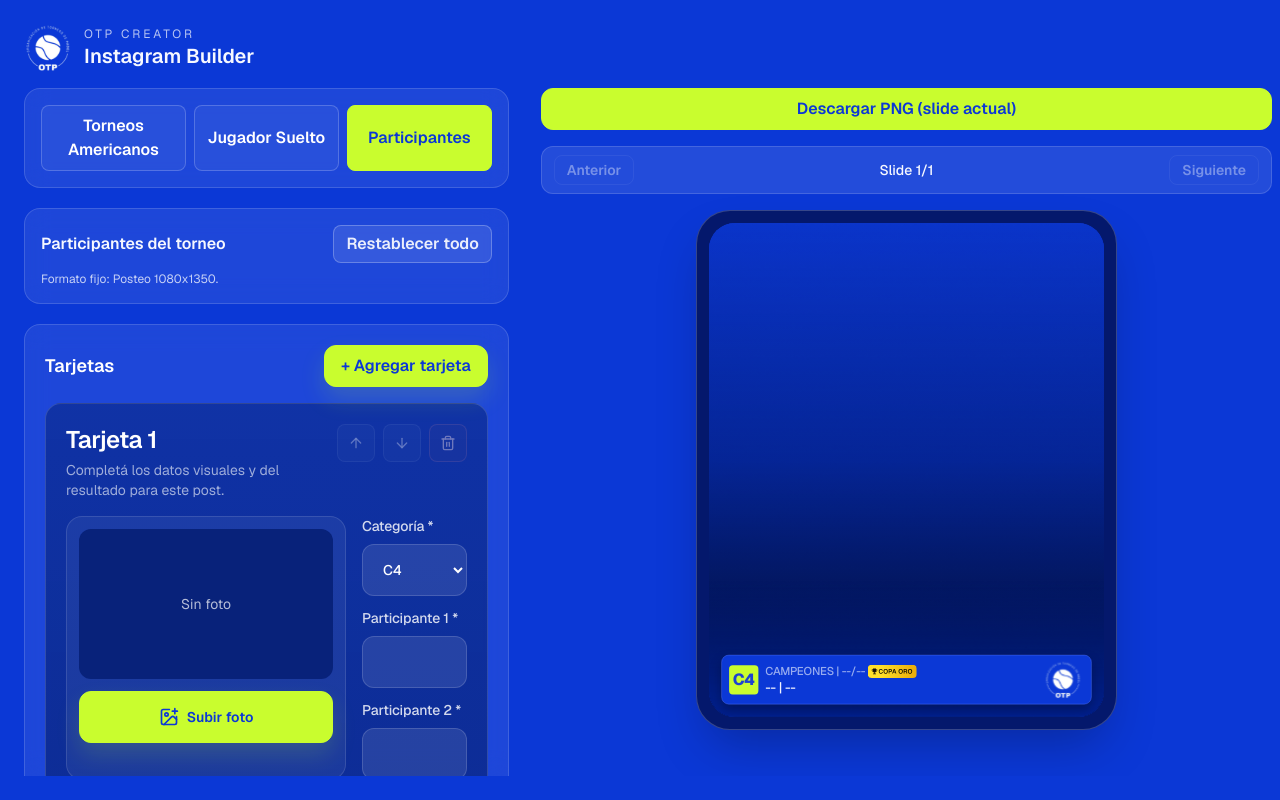
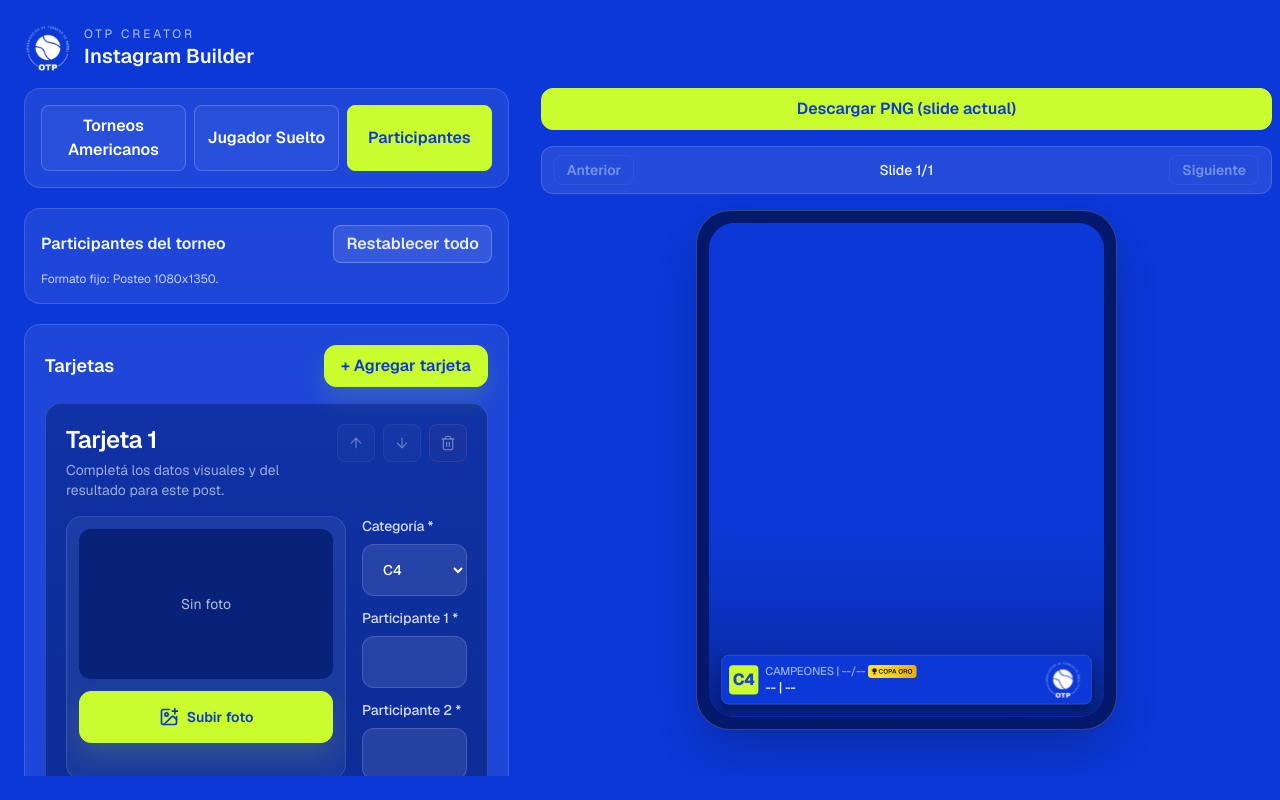
Before and after one commit to sumar21/OTP-Stories-Builder, a Next.js app: page / in a window 1280 px wide. Both pictures are taken after a click on the button "Participantes". Built offline with nearby package versions, Linux system fonts and the light colour scheme.

Commit message:
Adjust participants background gradient

```diff
--- a/components/ParticipantsSlideRenderer.tsx
+++ b/components/ParticipantsSlideRenderer.tsx
@@ -22,6 +22,10 @@ const CUP_TAG_SRC: Record<ParticipantCard["copa"], string> = {
 
 const OTP_LOGO_SRC = "/logos/otp-logo.svg";
 const CUP_TAG_HEIGHT = 36;
+const PHOTO_SHADE_GRADIENT =
+  "linear-gradient(180deg, rgba(7,18,66,0) 0%, rgba(7,18,66,0) 58%, rgba(4,13,52,0.06) 72%, rgba(3,9,38,0.22) 86%, rgba(3,9,38,0.48) 100%)";
+const BLUE_BACKGROUND_GRADIENT =
+  "linear-gradient(180deg, rgba(11,56,214,0) 0%, rgba(11,56,214,0) 66%, rgba(11,56,214,0.12) 78%, rgba(11,56,214,0.34) 88%, rgba(11,56,214,0.72) 96%, rgba(11,56,214,0.94) 100%)";
 
 export function ParticipantsSlideRenderer({ card }: ParticipantsSlideRendererProps) {
   const formattedDate = formatToDayMonth(card.fecha);
@@ -39,25 +43,24 @@ export function ParticipantsSlideRenderer({ card }: ParticipantsSlideRendererPro
 
   return (
     <div className="relative size-full overflow-hidden bg-[#0b38d6] text-[#f5f7ff]">
+      {card.fotoDataUrl ? (
         <img
-        src={card.fotoDataUrl || "/graphics/fondo-participantes.png"}
+          src={card.fotoDataUrl}
           alt="Participantes del torneo"
           className="absolute inset-0 size-full object-cover"
           loading="eager"
           decoding="sync"
           draggable={false}
         />
+      ) : null}
 
-      <div className="pointer-events-none absolute inset-0 bg-[linear-gradient(180deg,rgba(7,18,66,0.08)_0%,rgba(4,13,52,0.24)_48%,rgba(3,9,38,0.85)_100%)]" />
-
-      <img
-        src="/graphics/fondo-participantes.png"
-        alt=""
-        aria-hidden
-        className="pointer-events-none absolute inset-x-0 bottom-0 w-full object-cover"
-        loading="eager"
-        decoding="sync"
-        draggable={false}
+      <div
+        className="pointer-events-none absolute inset-0"
+        style={{
+          backgroundImage: `${PHOTO_SHADE_GRADIENT}, ${BLUE_BACKGROUND_GRADIENT}`,
+          backgroundRepeat: "no-repeat",
+          backgroundSize: "100% 100%",
+        }}
       />
 
       <div className="absolute inset-x-[34px] bottom-[34px] grid h-[135px] grid-cols-[98px_minmax(0,1fr)_132px] items-center gap-[10px] rounded-[20px] border border-[#5f80fb] bg-[#0B38D6] px-[11px] py-[11px] shadow-[0_16px_30px_rgba(3,10,42,0.4)]">
```
Lines whose indentation alone changed are shown as unchanged.
